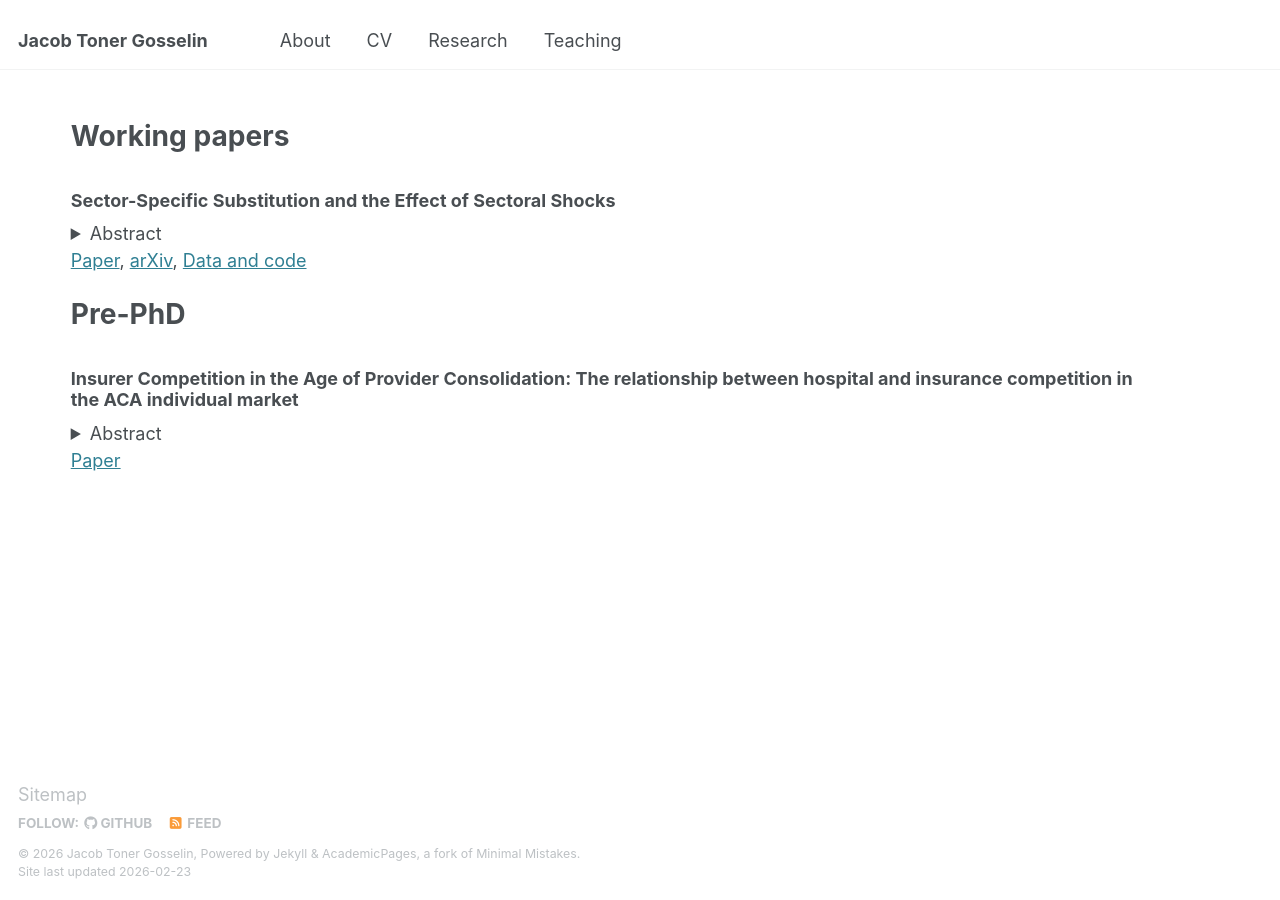
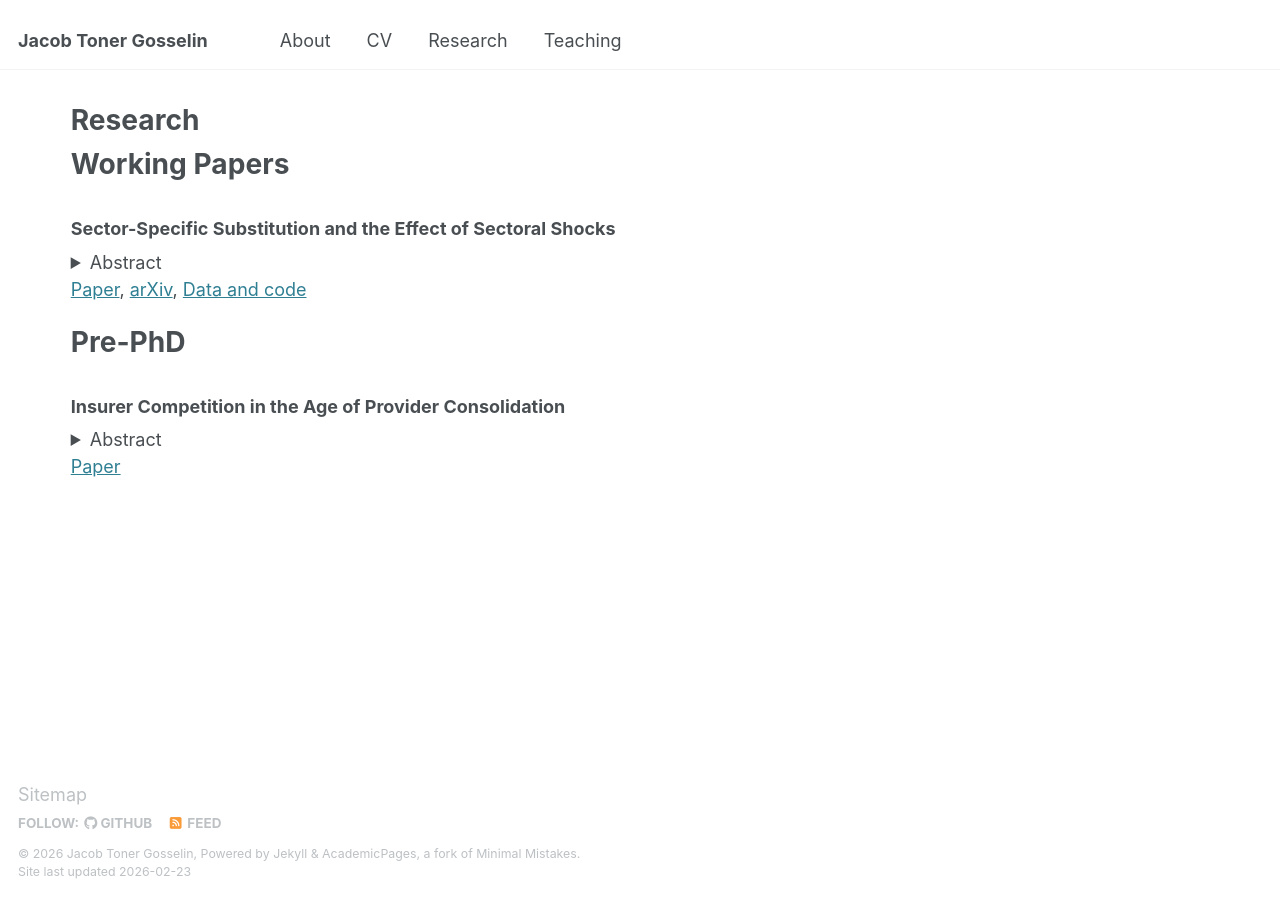
Before and after one commit to jacobgosselin/jacobgosselin.github.io, a Jekyll site: the page built from _pages/research.md, in a window 1280 px wide. Built offline with Jekyll 4.4.1, drawn with Linux system fonts in a browser that asks for light colours.

Commit message:
fix: update title and section headers for consistency in research page

```diff
--- a/_pages/research.md
+++ b/_pages/research.md
@@ -1,13 +1,13 @@
 ---
 permalink: /research/
-title: ""
+title: "Research"
 author_profile: false
 redirect_from:
   - "/publications/"
   - "/publications.html"
 ---
 
-# Working papers
+# Working Papers
 
 ### Sector-Specific Substitution and the Effect of Sectoral Shocks
 
@@ -20,9 +20,10 @@ How a shock to an individual sector propagates to the prices of other sectors an
 
 [Paper](https://arxiv.org/pdf/2502.07896), [arXiv](https://arxiv.org/abs/2502.07896), [Data and code](https://github.com/jacobgosselin/HeterogeousSectoralProduction)
 
+
 # Pre-PhD
 
-### Insurer Competition in the Age of Provider Consolidation: The relationship between hospital and insurance competition in the ACA individual market
+### Insurer Competition in the Age of Provider Consolidation
 
 <details>
 <summary>Abstract</summary>
```
